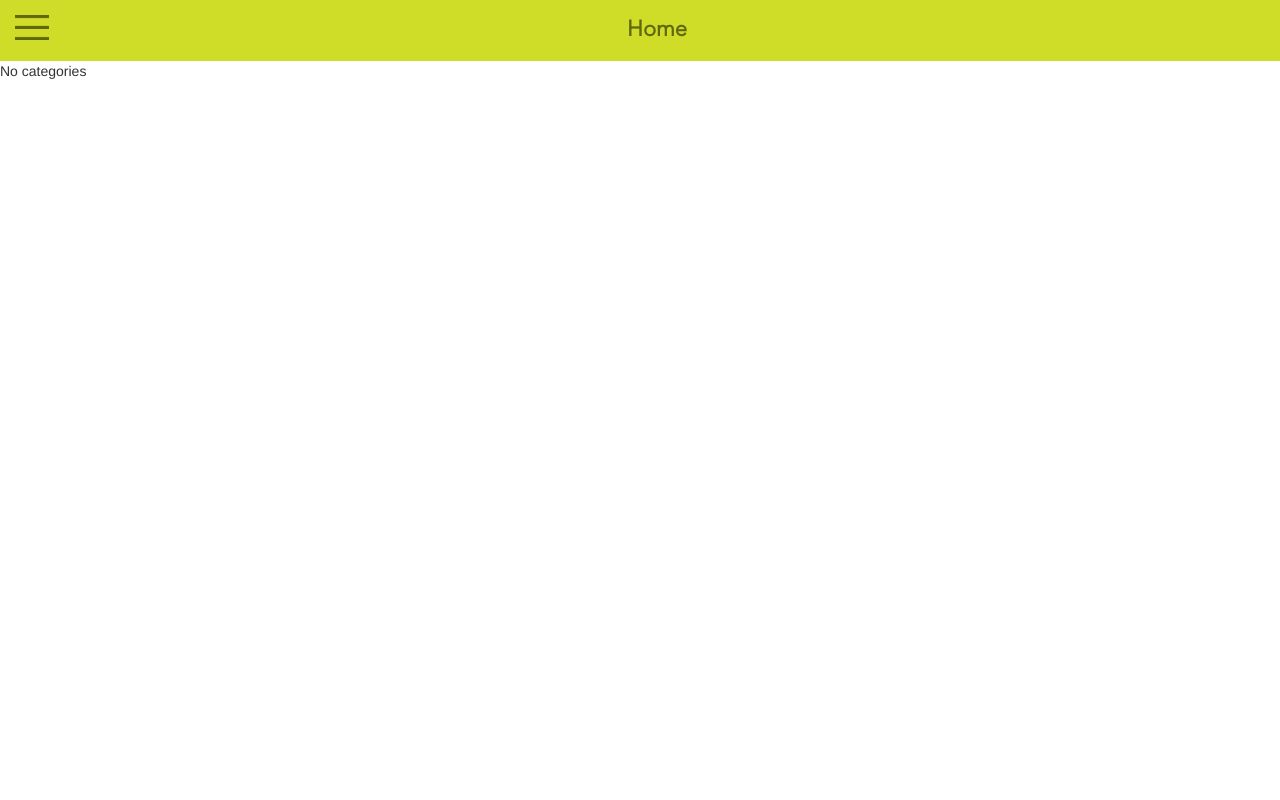
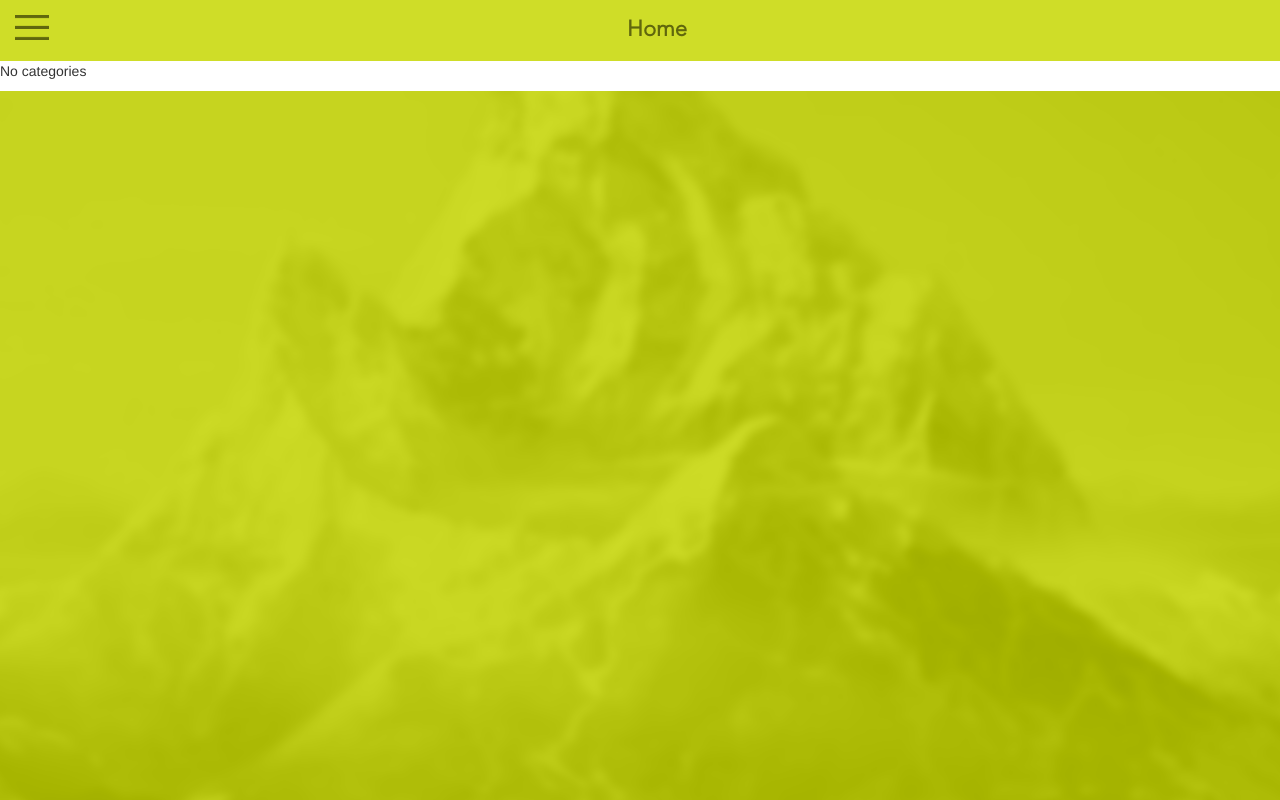
Before and after one commit to vineethka/PhotoShareAPI, a Django app: template PhotoSharing/PhotoSharingApplication/templates/views/home.html in a window 1280 px wide. Run offline with Django 3.2, Linux system fonts and the light colour scheme; the template is opened without the code that fills it, so the values that code supplies are empty; some libraries are stand-ins or nearby versions.

Commit message:
Login background added

```diff
--- a/PhotoSharing/PhotoSharingApplication/static/app/css/component.css
+++ b/PhotoSharing/PhotoSharingApplication/static/app/css/component.css
@@ -3,10 +3,10 @@
 
 
 .cbp-spmenu {
-    background-position-x: 50%;
-    background-position-y: 25%;
+    background-position-x: 10%;
+    background-position-y: 5%;
 	background-image: url("../menu_background.png") ;
-	position: fixed;
+    position: fixed;
 }
 
 .cbp-spmenu h3 {
--- a/PhotoSharing/PhotoSharingApplication/static/app/login_mod.css
+++ b/PhotoSharing/PhotoSharingApplication/static/app/login_mod.css
@@ -1,24 +1,12 @@
-@import http
 
-:
-
-/
-/
-fonts.googleapis.com
-
-/
-css? family
-
-=
-Raleway
-
-;
 /*----------------------------------------------
 CSS Settings For HTML Div ExactCenter
 ------------------------------------------------*/
 
 body {
-    background: #cfdd28;
+    background: #cfdd28 url("login_background.png") ;
+    background-position-x: 50%;
+    background-position-y: 25%;
 }
 
 .logoImage {
@@ -176,12 +164,12 @@ input[type=submit], [type=button] {
 
 @font-face {
     font-family: AvenirLight;
-    src: url('AVENIRLTSTD-LIGHT.otf');
+    src: url('AVENIRLTSTD-LIGHT.OTF');
 }
 
 @font-face {
     font-family: AvenirRoman;
-    src: url('AVENIRLTSTD-ROMAN.otf');
+    src: url('AVENIRLTSTD-ROMAN.OTF');
 }
 
 .main {
```
Also changed, not shown: PhotoSharing/PhotoSharingApplication/static/app/login_background.png (added).
